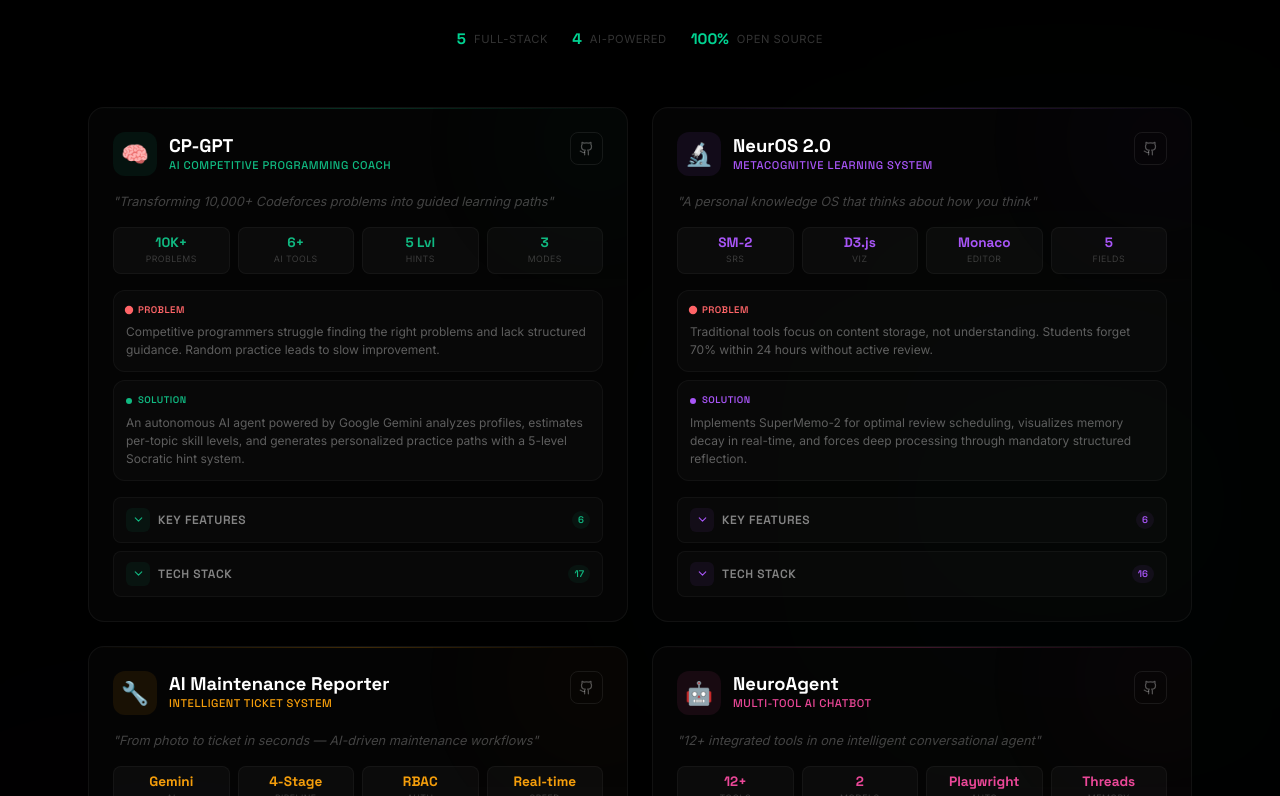
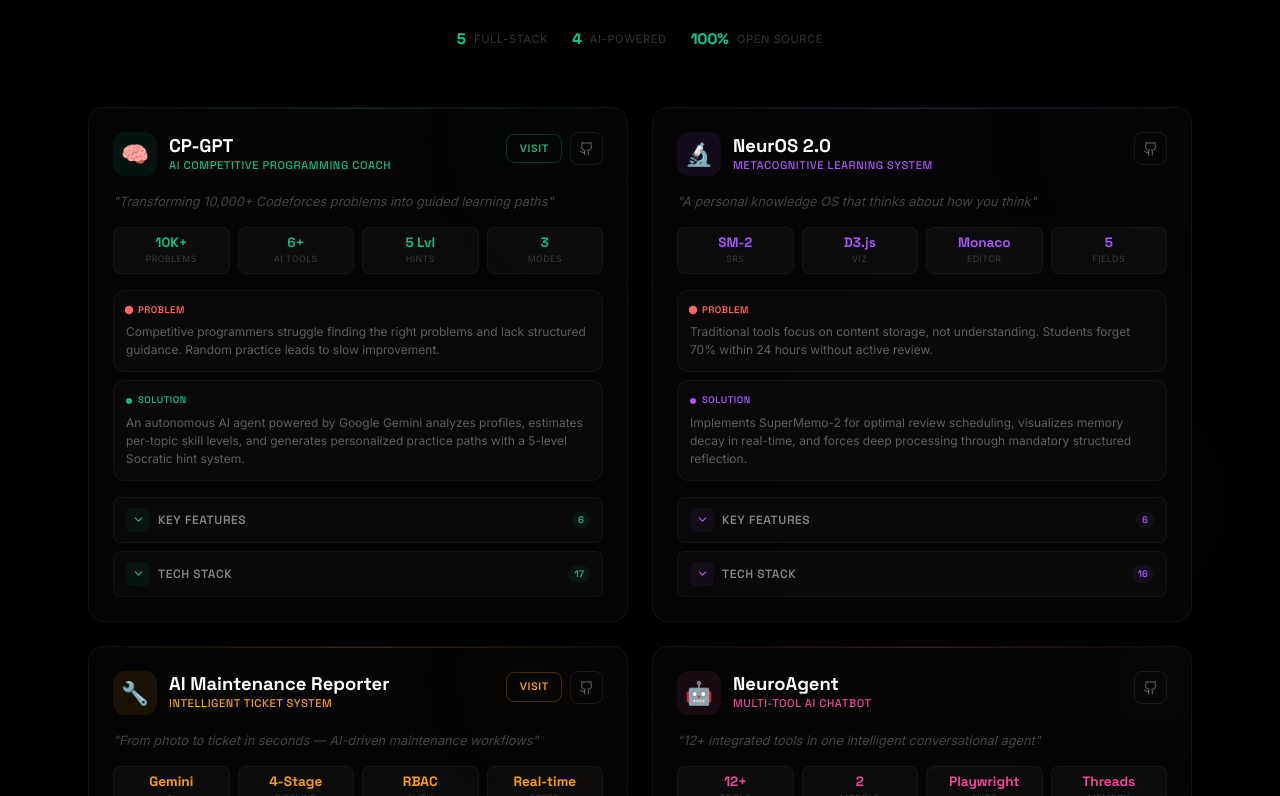
Before and after one commit to neurobyte-x/sooraj_hegde, a Next.js app: page / in a window 1280 px wide. Shown: the part 3024-3820 px from the top of the page. Built offline with nearby package versions, Linux system fonts and the light colour scheme.

Commit message:
Deployement Ready

```diff
--- a/src/components/CompetitiveProgramming.tsx
+++ b/src/components/CompetitiveProgramming.tsx
@@ -35,7 +35,7 @@
 
 const stats = [
   { icon: <Code2 size={26} />, value: 500, suffix: "+", label: "DSA Problems", desc: "Solved across platforms", color: "#10b981" },
-  { icon: <Star size={26} />, value: 2, suffix: "★", label: "CodeChef Rating", desc: "Competitive Programming", color: "#f59e0b" },
+  { icon: <Star size={26} />, value: 3, suffix: "★", label: "CodeChef Rating", desc: "Competitive Programming", color: "#f59e0b" },
   { icon: <Swords size={26} />, value: 50, suffix: "+", label: "Contests", desc: "Participated in", color: "#a855f7" },
   { icon: <Flame size={26} />, value: 100, suffix: "+", label: "Day Streak", desc: "Consistent practice", color: "#ef4444" },
   { icon: <Target size={26} />, value: 10, suffix: "+", label: "Topic Mastery", desc: "Core DSA topics covered", color: "#ec4899" },
--- a/src/components/Projects.tsx
+++ b/src/components/Projects.tsx
@@ -32,6 +32,7 @@
   color: string;
   icon: string;
   repo: string;
+  visit?: string;
 }
 
 const projects: Project[] = [
@@ -67,6 +68,7 @@
     color: "#10b981",
     icon: "🧠",
     repo: "https://github.com/neurobyte-x/CP-GPT",
+    visit: "https://cp-gpt.onrender.com/",
   },
   {
     id: "neuros",
@@ -133,6 +135,7 @@
     color: "#f59e0b",
     icon: "🔧",
     repo: "https://github.com/neurobyte-x/AI-Maintainance-Reporter",
+    visit: "https://ai-maintainance-reporter.onrender.com/",
   },
   {
     id: "neuroagent",
@@ -256,6 +259,31 @@
               </p>
             </div>
           </div>
+          <div className="flex items-center gap-2">
+            {project.visit && (
+              <motion.a
+                href={project.visit}
+                target="_blank"
+                rel="noopener noreferrer"
+                whileHover={{ scale: 1.1 }}
+                whileTap={{ scale: 0.9 }}
+                className="px-3 py-1.5 rounded-lg border text-[0.65rem] uppercase tracking-wider font-semibold transition-all duration-300"
+                style={{
+                  borderColor: `${project.color}40`,
+                  color: project.color,
+                }}
+                onMouseEnter={(e) => {
+                  e.currentTarget.style.backgroundColor = `${project.color}15`;
+                  e.currentTarget.style.borderColor = `${project.color}80`;
+                }}
+                onMouseLeave={(e) => {
+                  e.currentTarget.style.backgroundColor = "transparent";
+                  e.currentTarget.style.borderColor = `${project.color}40`;
+                }}
+              >
+                Visit
+              </motion.a>
+            )}
             <motion.a
               href={project.repo}
               target="_blank"
@@ -266,6 +294,7 @@
             >
               <Github size={15} />
             </motion.a>
+          </div>
         </div>
 
         {/* Tagline */}
```
Lines whose indentation alone changed are shown as unchanged.
